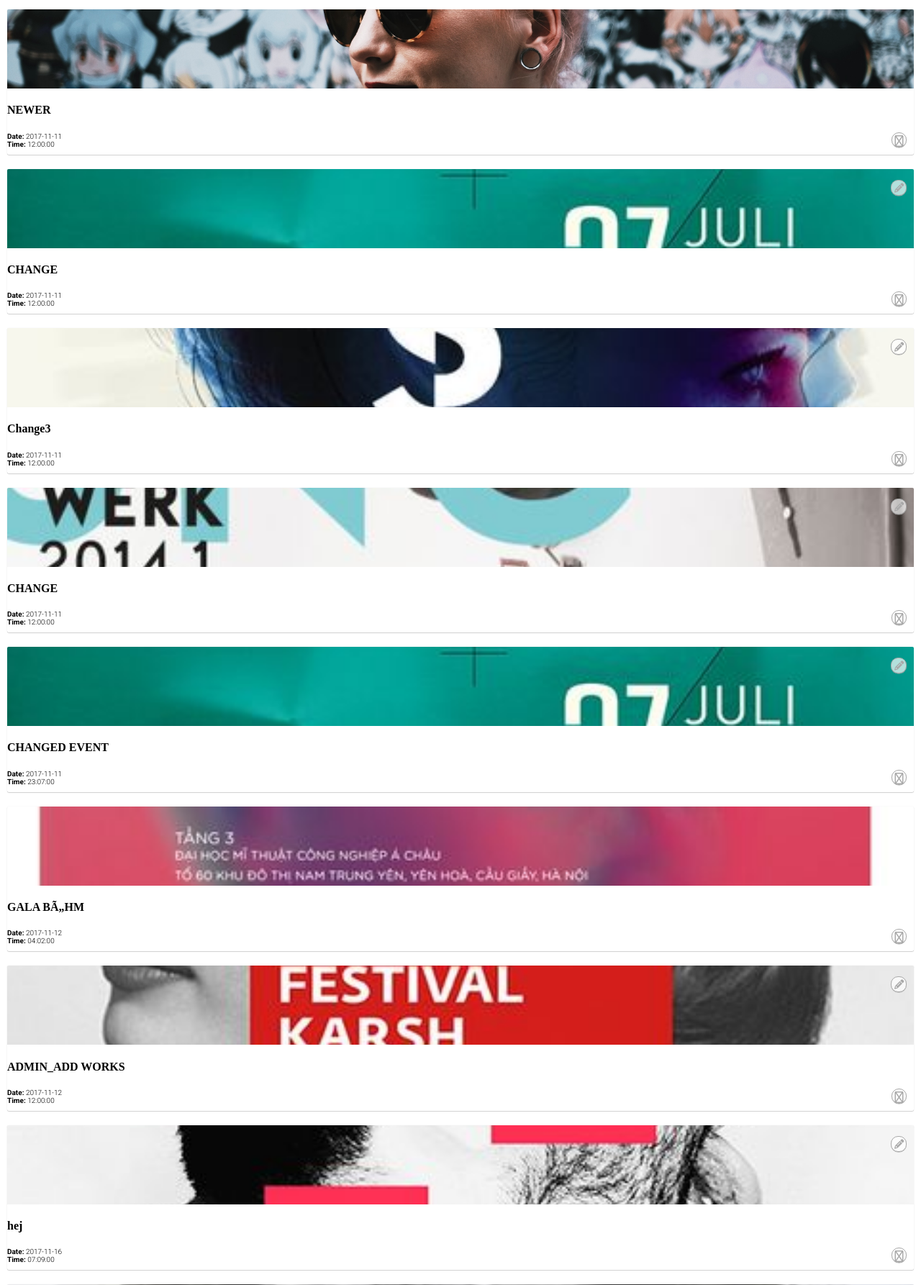
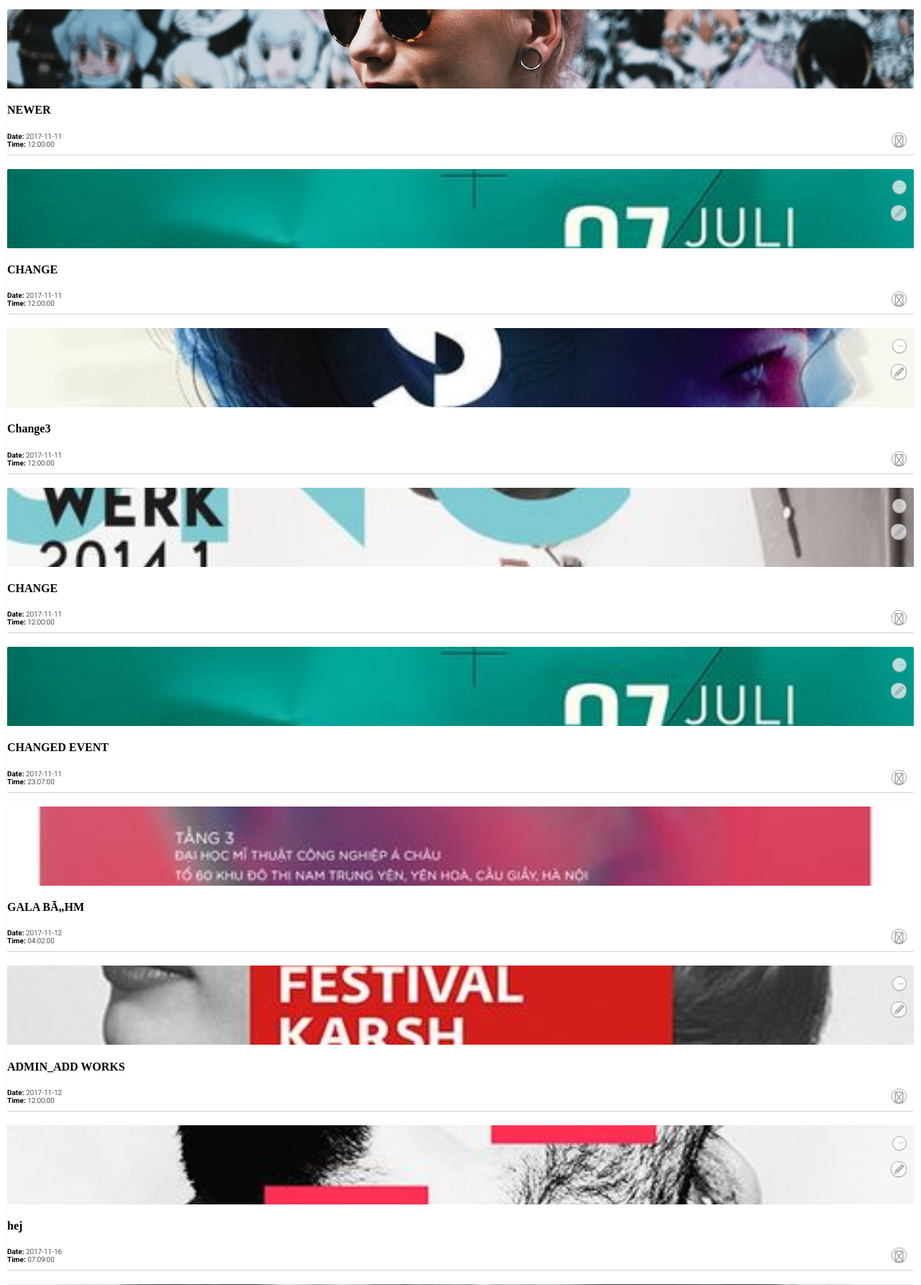
Before and after one commit to BKBjorns/Jump, a PHP site: page /organisation_events.php in a window 1280 px wide. Shown: the part 590-2376 px from the top of the page at 72% size. Run offline with PHP 8.4, Linux system fonts and the light colour scheme; a user stored in the database is signed in; data comes from the database, SQL or seed files in the repository; some libraries are stand-ins or nearby versions.

Commit message:
minus and edit btn for organisation events

```diff
--- a/EventApp/css/main.css
+++ b/EventApp/css/main.css
@@ -741,7 +741,10 @@ div.allEvents div.eventContainerOne div.imgContainer {
 }
 div.allEvents div.eventContainer a.editBtn,
 div.allEvents div.eventContainerFirst a.editBtn,
-div.allEvents div.eventContainerOne a.editBtn {
+div.allEvents div.eventContainerOne a.editBtn,
+div.allEvents div.eventContainer a.orgEditBtn,
+div.allEvents div.eventContainerFirst a.orgEditBtn,
+div.allEvents div.eventContainerOne a.orgEditBtn {
   position: absolute;
   top: 15px;
   right: 10px;
@@ -757,9 +760,17 @@ div.allEvents div.eventContainerOne a.editBtn {
 }
 div.allEvents div.eventContainer a.editBtn .fa.fa-pencil,
 div.allEvents div.eventContainerFirst a.editBtn .fa.fa-pencil,
-div.allEvents div.eventContainerOne a.editBtn .fa.fa-pencil {
+div.allEvents div.eventContainerOne a.editBtn .fa.fa-pencil,
+div.allEvents div.eventContainer a.orgEditBtn .fa.fa-pencil,
+div.allEvents div.eventContainerFirst a.orgEditBtn .fa.fa-pencil,
+div.allEvents div.eventContainerOne a.orgEditBtn .fa.fa-pencil {
   font-size: 10pt;
   margin: 3px 0px 0px 4px;
+}
+div.allEvents div.eventContainer a.orgEditBtn,
+div.allEvents div.eventContainerFirst a.orgEditBtn,
+div.allEvents div.eventContainerOne a.orgEditBtn {
+  top: 50px !important;
 }
 div.allEvents div.eventContainer form,
 div.allEvents div.eventContainerFirst form,
--- a/EventApp/less/edit_events.less
+++ b/EventApp/less/edit_events.less
@@ -25,7 +25,7 @@ div.allEvents{
             border-radius: 2px 2px 0 0;
         }
 
-        a.editBtn{
+        a.editBtn, a.orgEditBtn{
             position: absolute;
             top: 15px;
             right: 10px;
@@ -43,6 +43,9 @@ div.allEvents{
                 font-size: 10pt;
                 margin: 3px 0px 0px 4px;
             }
+        }
+        a.orgEditBtn{
+          top: 50px !important;
         }
 
         form{
--- a/EventApp/organisation_events.php
+++ b/EventApp/organisation_events.php
@@ -32,6 +32,16 @@ if ($db->connect_error) {
       $stmt->execute();
 
 
+      //-- DELETE EVENT ----------------------------------------------------------
+      if (isset($_POST['minus'])){
+          $eventid = $_POST['eventID'];
+
+          $deleteQuery = "DELETE FROM Events WHERE eventID = '{$eventid}'";
+          $stmt = $db->prepare($deleteQuery);
+          $stmt->execute();
+      }
+
+
       //-----GET EVENTS FROM ORGANISATION (TABLE EVENTS)------------------------
       $userid = $_SESSION['userID'];
       $organisation = $_SESSION['organisation'];
@@ -63,8 +73,12 @@ if ($db->connect_error) {
           if ((in_array ($eventID, $array))){ ?>
               <div class="eventContainerOne">
                   <div class="imgContainer" style="background-image: url('uploadedfiles/<?php echo "$image"; ?>');"></div>
+                  <form method="POST" action=''>
+                      <input type="submit" value="—" class="plusBtn" name="minus">
+                      <input type="hidden" value="<?php echo "$eventID"; ?>" name="eventID">
+                  </form>
                   <?php
-                    echo '<a class="editBtn" href="organisation_edit.php?eventID=' . urlencode($eventID) . '">
+                    echo '<a class="orgEditBtn" href="organisation_edit.php?eventID=' . urlencode($eventID) . '">
                          <i class="fa fa-pencil" aria-hidden="true"></i></a>';
                     ?>
                   <div class="infoContainer">
```
Also changed, not shown: EventApp/organisation.php (+32 -81 lines).
